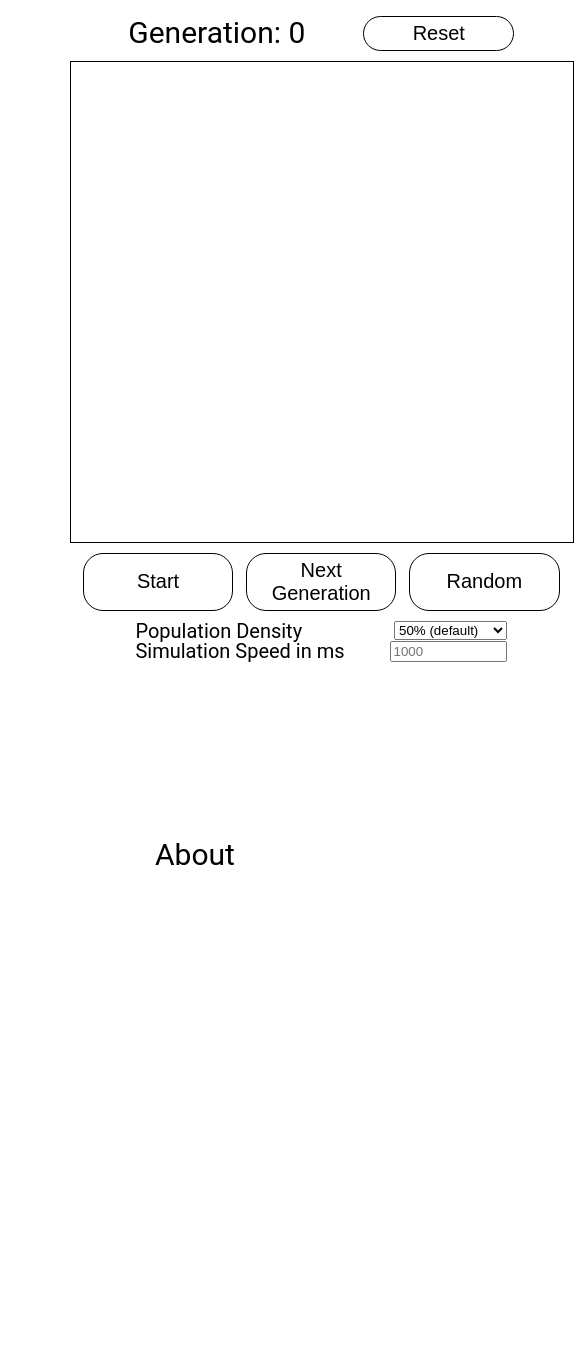
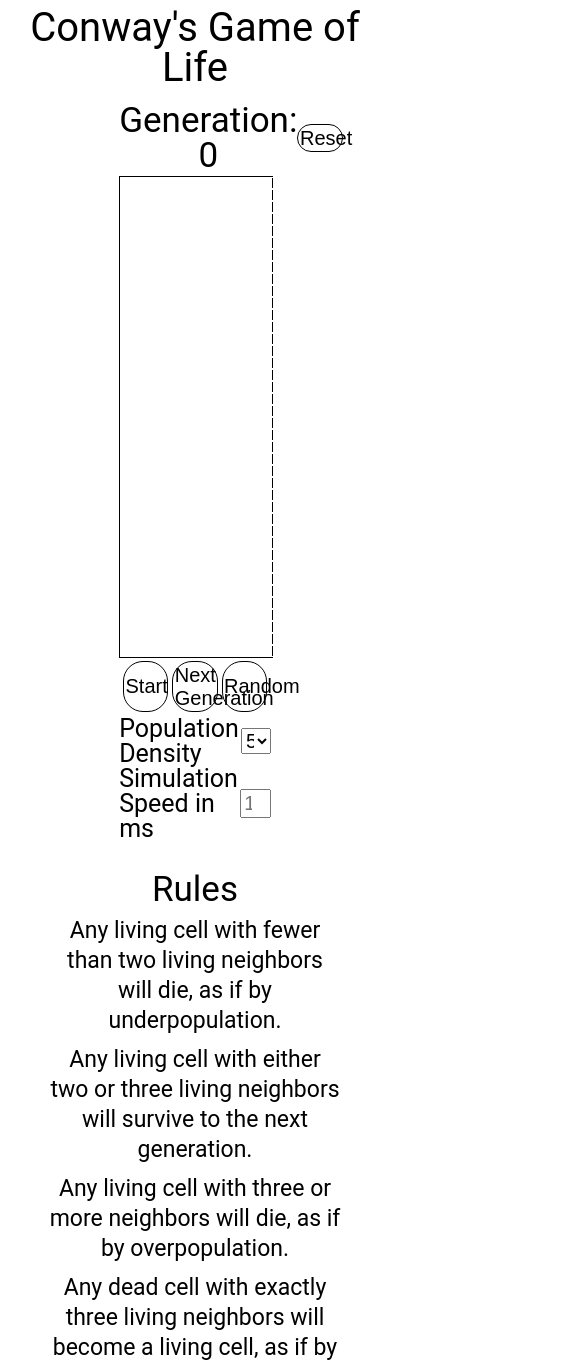
Before and after one commit to LoganSorensen/game-of-life, a React (Create React App) app: page / in a window 390 px wide. Shown: the top 1365 px of the page, 585 px wide, since content can reach past the window. Before the commit the page ends 872 px from the top, so only its background shows below. Built offline with nearby package versions, Linux system fonts and the light colour scheme.

Commit message:
updated about section, combined rules and about components, made responsive at 1300px,

```diff
--- a/src/App.js
+++ b/src/App.js
@@ -1,9 +1,9 @@
 import React, { useState, useCallback, useRef } from "react";
 import produce from "immer";
 
-import Rules from "./components/rules";
+import About from "./components/about";
 import Controls from "./components/controls";
-import About from "./components/about";
+// import About fro./components/aboutOldout";
 
 import "./styles/less/index.less";
 
@@ -89,6 +89,7 @@ function App() {
 
   return (
     <>
+    <h1>Conway's Game of Life</h1>
       <div className="main-section">
         <div className="grid-container">
           <div className='grid-top'>
@@ -172,10 +173,8 @@ function App() {
           </div>
         </div>
         </div>
-
-        <Rules />
+        <About />
       </div>
-      <About />
     </>
   );
 }
--- a/src/components/about.jsx
+++ b/src/components/about.jsx
@@ -1,11 +1,38 @@
-import React from 'react';
+import React from "react";
 
 const About = () => {
-    return (
-        <div className="about-section">
-            <h2>About</h2>
-        </div>
-    )
-}
+  return (
+    <div className="rules">
+      <h2>Rules</h2>
+      <ul className="rules-list">
+        <li>
+          Any living cell with fewer than two living neighbors will die, as if
+          by underpopulation.
+        </li>
+        <li>
+          Any living cell with either two or three living neighbors will survive
+          to the next generation.
+        </li>
+        <li>
+          Any living cell with three or more neighbors will die, as if by
+          overpopulation.
+        </li>
+        <li>
+          Any dead cell with exactly three living neighbors will become a living
+          cell, as if by reproduction.
+        </li>
+      </ul>
+      <div className="about-section">
+        <h2>About</h2>
+        <p>
+          Conway's "Game of Life" is a cellular automaton created by the British
+          Mathematician John Conway. The game is comprised of a potentially
+          infinite number of "cells", each of which have two states, alive or
+          dead. The state of each of these cells is determined by the number of neighbors, as outlined in the rules above. By applying these simple rules, a number of patterns can be generated, as cells begin interacting with one another This may result in the death of all cells in a matter of generations, or an infinte loop of new patterns.
+        </p>
+      </div>
+    </div>
+  );
+};
 
 export default About;
--- a/src/components/rules.jsx
+++ /dev/null
@@ -1,17 +0,0 @@
-import React from 'react';
-
-const Rules = () => {
-    return (
-        <div className='rules'>
-            <h2>Rules:</h2>
-            <ul className='rules-list'>
-                <li>Any living cell with fewer than two living neighbors will die, as if by underpopulation.</li>
-                <li>Any living cell with either two or three living neighbors will survive to the next generation.</li>
-                <li>Any living cell with three or more neighbors will die, as if by overpopulation.</li>
-                <li>Any dead cell with exactly three living neighbors will become a living cell, as if by reproduction.</li>
-            </ul>
-        </div>
-    )
-}
-
-export default Rules;
--- a/src/styles/index.css
+++ b/src/styles/index.css
@@ -137,6 +137,16 @@ button {
   display: flex;
   padding: 0 10%;
 }
+@media (max-width: 1300px) {
+  .main-section {
+    flex-direction: column;
+  }
+}
+h1 {
+  font-size: 4rem;
+  text-align: center;
+  margin-top: 2%;
+}
 button {
   background-color: transparent;
   border: 1px solid black;
@@ -155,8 +165,20 @@ button {
 h2 {
   font-size: 3rem;
 }
+@media (max-width: 1300px) {
+  h2 {
+    font-size: 3.5rem;
+    text-align: center;
+  }
+}
 .grid-container {
-  margin: 5% 10%;
+  margin: 5% 10% 5% 15%;
+}
+@media (max-width: 1300px) {
+  .grid-container {
+    width: 48.6%;
+    margin: 5% auto;
+  }
 }
 .grid-container .generation-counter {
   text-align: center;
@@ -176,15 +198,46 @@ h2 {
   margin-top: 5%;
   width: 30%;
 }
+@media (max-width: 1300px) {
+  .rules {
+    width: 100%;
+  }
+}
 .rules .rules-list {
   list-style-type: disc;
+}
+@media (max-width: 1300px) {
+  .rules .rules-list {
+    list-style: none;
+  }
 }
 .rules .rules-list li {
   margin: 3%;
   font-size: 2rem;
+  line-height: 1.3;
+}
+@media (max-width: 1300px) {
+  .rules .rules-list li {
+    font-size: 2.3rem;
+    text-align: center;
+  }
 }
 .about-section {
-  text-align: center;
+  line-height: 1.6;
+}
+.about-section p {
+  font-size: 1.8rem;
+}
+@media (max-width: 1300px) {
+  .about-section p {
+    font-size: 2.3rem;
+    text-align: center;
+  }
+}
+@media (max-width: 1300px) {
+  .about-section {
+    margin-bottom: 5%;
+  }
 }
 .modifiers {
   margin-top: 2%;
@@ -198,13 +251,36 @@ h2 {
   justify-content: space-between;
   margin-left: 13%;
 }
+@media (max-width: 1300px) {
+  .modifiers .modifier {
+    font-size: 2.5rem;
+    margin: 0;
+  }
+}
 .modifiers .modifier input,
 .modifiers .modifier select {
   margin-right: 15%;
 }
+@media (max-width: 1300px) {
+  .modifiers .modifier input,
+  .modifiers .modifier select {
+    font-size: 2rem;
+    margin: 0;
+  }
+}
 .modifiers .modifier input {
   width: 25%;
+}
+@media (max-width: 1300px) {
+  .modifiers .modifier input {
+    width: 32%;
+  }
 }
 .modifiers .modifier select {
   width: 25.8%;
 }
+@media (max-width: 1300px) {
+  .modifiers .modifier select {
+    width: 32.8%;
+  }
+}
--- a/src/styles/less/grid.less
+++ b/src/styles/less/grid.less
@@ -1,6 +1,16 @@
 .main-section {
   display: flex;
   padding: 0 10%;
+
+  @media (max-width: 1300px) {
+     flex-direction: column;
+  }
+}
+
+h1 {
+    font-size: 4rem;
+    text-align: center;
+    margin-top: 2%;
 }
 
 button {
@@ -13,6 +23,8 @@ button {
   width: 30%;
 }
 
+
+
 .grid-top {
   display: flex;
   justify-content: space-evenly;
@@ -22,10 +34,19 @@ button {
 
 h2 {
   font-size: 3rem;
+  @media (max-width: 1300px) {
+    font-size: 3.5rem;
+    text-align: center;
+ }
 }
 
 .grid-container {
-  margin: 5% 10%;
+  margin: 5% 10% 5% 15%;
+
+  @media (max-width: 1300px) {
+    width: 48.6%;
+    margin: 5% auto;
+ }
 
   .generation-counter {
     text-align: center;
@@ -49,18 +70,45 @@ h2 {
 .rules {
   margin-top: 5%;
   width: 30%;
+  @media (max-width: 1300px) {
+    width: 100%;
+ }
 
   .rules-list {
     list-style-type: disc;
+    @media (max-width: 1300px) {
+        list-style: none;
+     }
+
+
     li {
       margin: 3%;
       font-size: 2rem;
+      line-height: 1.3;
+
+      @media (max-width: 1300px) {
+          font-size: 2.3rem;
+        text-align: center;
+     }
+
     }
   }
 }
 
 .about-section {
-  text-align: center;
+    line-height: 1.6;
+
+  p {
+      font-size: 1.8rem;
+      @media (max-width: 1300px) {
+        font-size: 2.3rem;
+        text-align: center;
+     }
+  }
+  @media (max-width: 1300px) {
+    margin-bottom: 5%;
+ }
+
 }
 
 .modifiers {
@@ -69,22 +117,44 @@ h2 {
   display: flex;
   flex-direction: column;
 
+
+
   .modifier {
     display: flex;
     align-items: center;
     justify-content: space-between;
     margin-left: 13%;
+    @media (max-width: 1300px) {
+        font-size: 2.5rem;
+        margin: 0
+     }
+
 
     input, select {
         margin-right: 15%;
+            @media (max-width: 1300px) {
+                font-size: 2rem;
+                margin: 0;
+             }
+
     }
 
     input {
       width: 25%;
+      @media (max-width: 1300px) {
+        width: 32%;
+     }
+
+
+
     }
 
     select {
       width: 25.8%;
+      @media (max-width: 1300px) {
+        width: 32.8%;
+     }
+
     }
   }
 }
```
